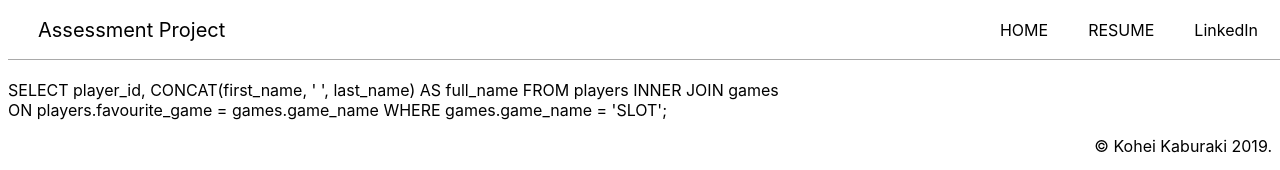
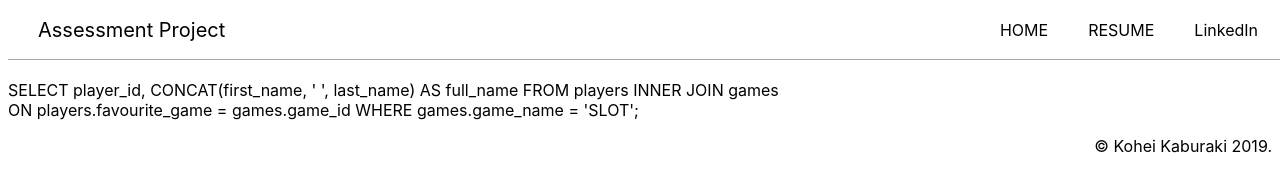
Before and after one commit to Spinachjapan/assessment_project, a React (Create React App) app: page / in a window 1280 px wide. Both pictures are taken after a click on the button "SQL Question2". Shown: the top 170 px of the page. Built offline with nearby package versions, Linux system fonts and the light colour scheme.

Commit message:
SQLQ$ fix

```diff
--- a/src/questions/SQLQuestion2.js
+++ b/src/questions/SQLQuestion2.js
@@ -13,7 +13,7 @@ import ReactDOM from 'react-dom';
 <div  style={{wordBreak: "break-word", marginTop: 10}}>
     SELECT player_id, CONCAT(first_name, ' ', last_name)
     AS full_name FROM players INNER JOIN games<br/>
-    ON players.favourite_game = games.game_name
+    ON players.favourite_game = games.game_id
     WHERE games.game_name = 'SLOT';
 
 
```
